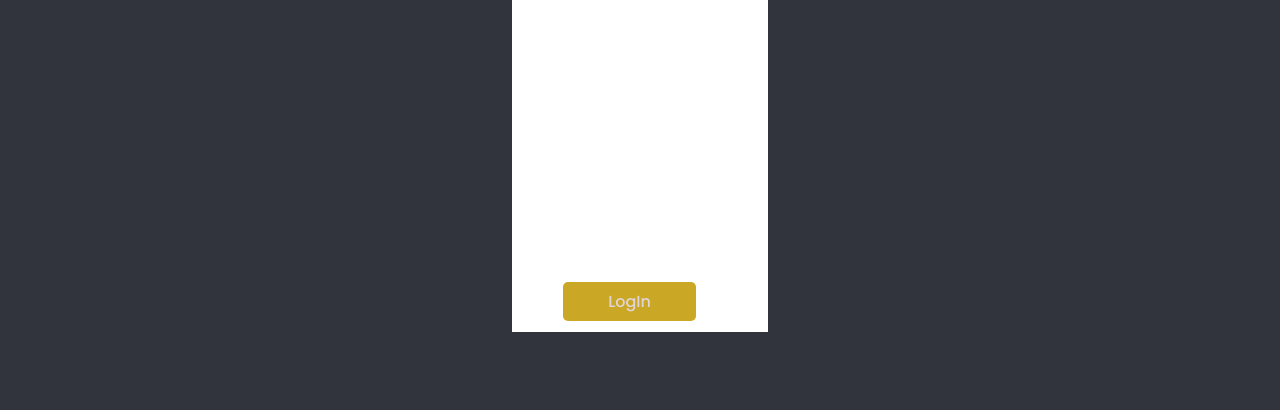
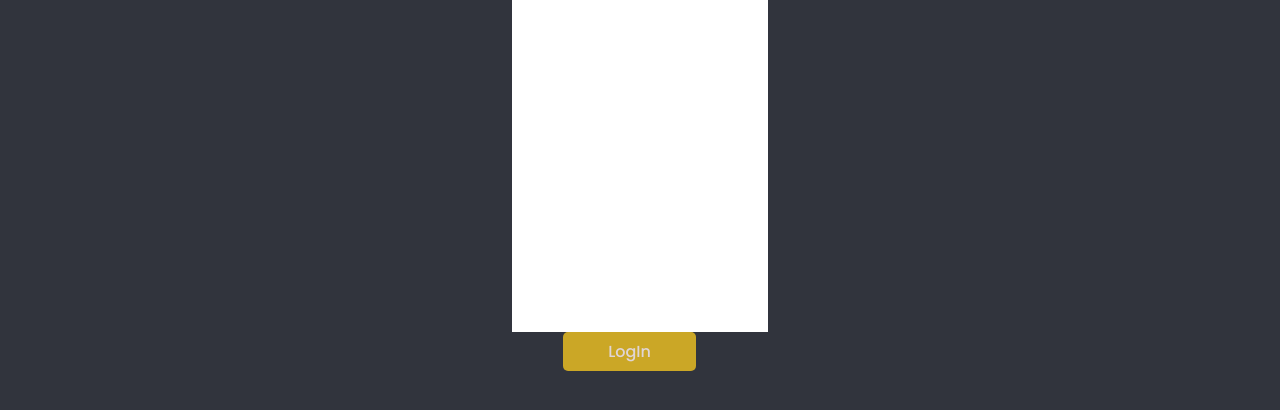
Before and after one commit to okolipraiz/Young-Dev-s, a plain HTML site: page sign-up.html in a window 1280 px wide. Shown: the part 224-634 px from the top of the page. Drawn offline with Linux system fonts and the light colour scheme.

Commit message:
sign-up menu

```diff
--- a/sign-up.css
+++ b/sign-up.css
@@ -98,4 +98,5 @@ section p {
 .hire-btn {
   position: relative;
   left: 44%;
+  top: 50px;
 }
```
